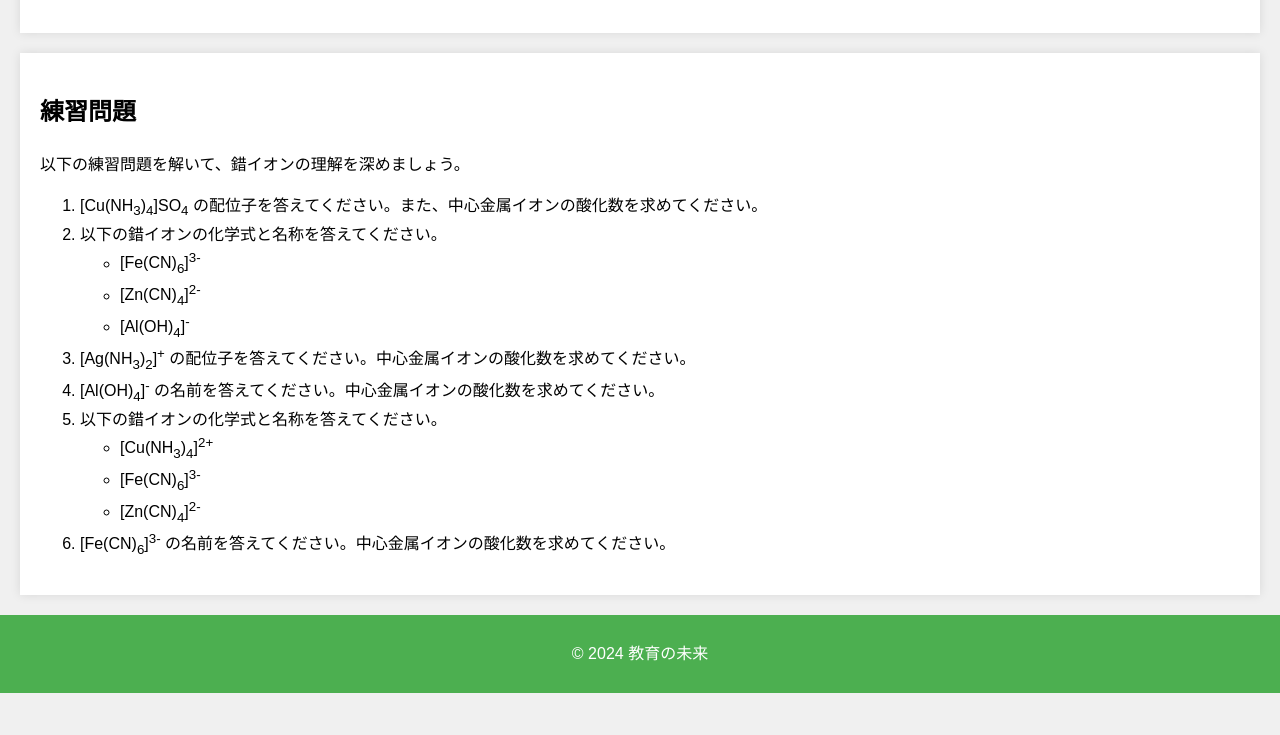
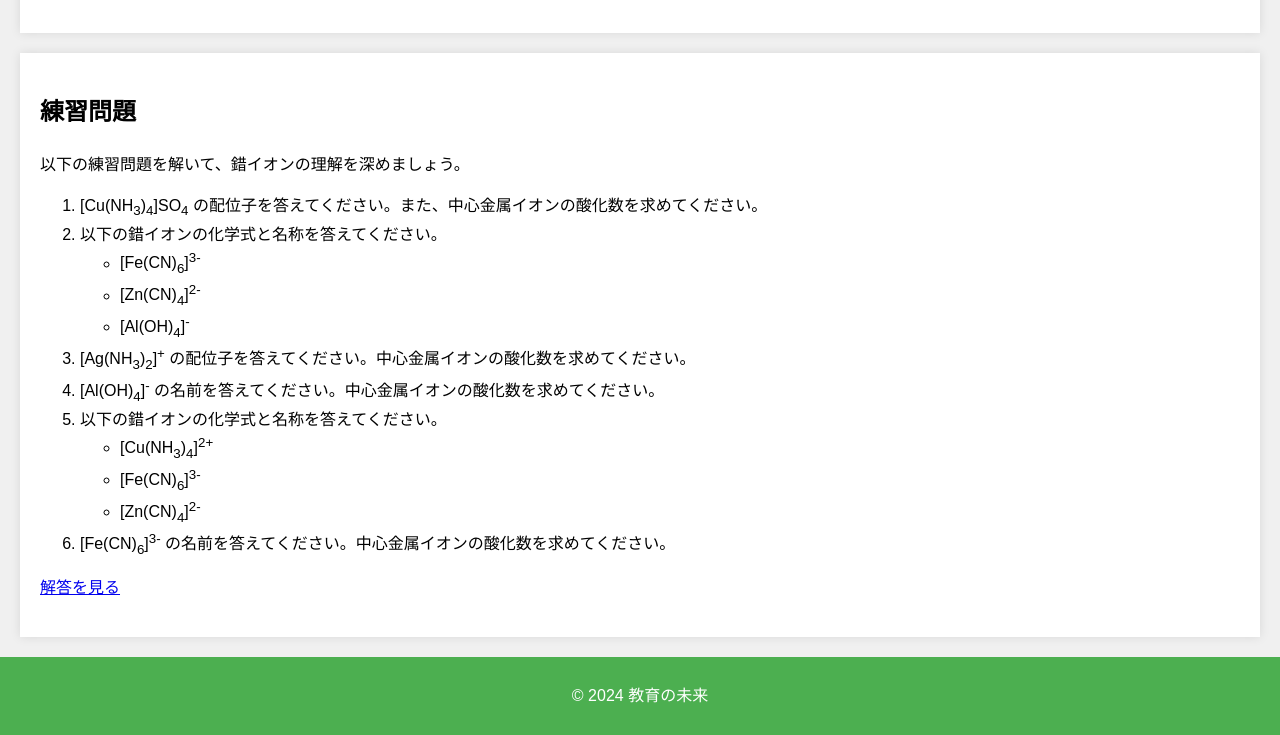
Before and after one commit to mikan1016/-site, a plain HTML site: page index.html in a window 1280 px wide. Shown: the part 1239-1974 px from the top of the page. Before the commit the page ends 1932 px from the top, so only its background shows below. Drawn offline with Linux system fonts and the light colour scheme.

Commit message:
Update index.html

```diff
--- a/index.html
+++ b/index.html
@@ -104,6 +104,7 @@
             </li>
             <li>[Fe(CN)<sub>6</sub>]<sup>3-</sup> の名前を答えてください。中心金属イオンの酸化数を求めてください。</li>
         </ol>
+        <p><a href="answers.html">解答を見る</a></p>
     </section>
 </main>
 
```
